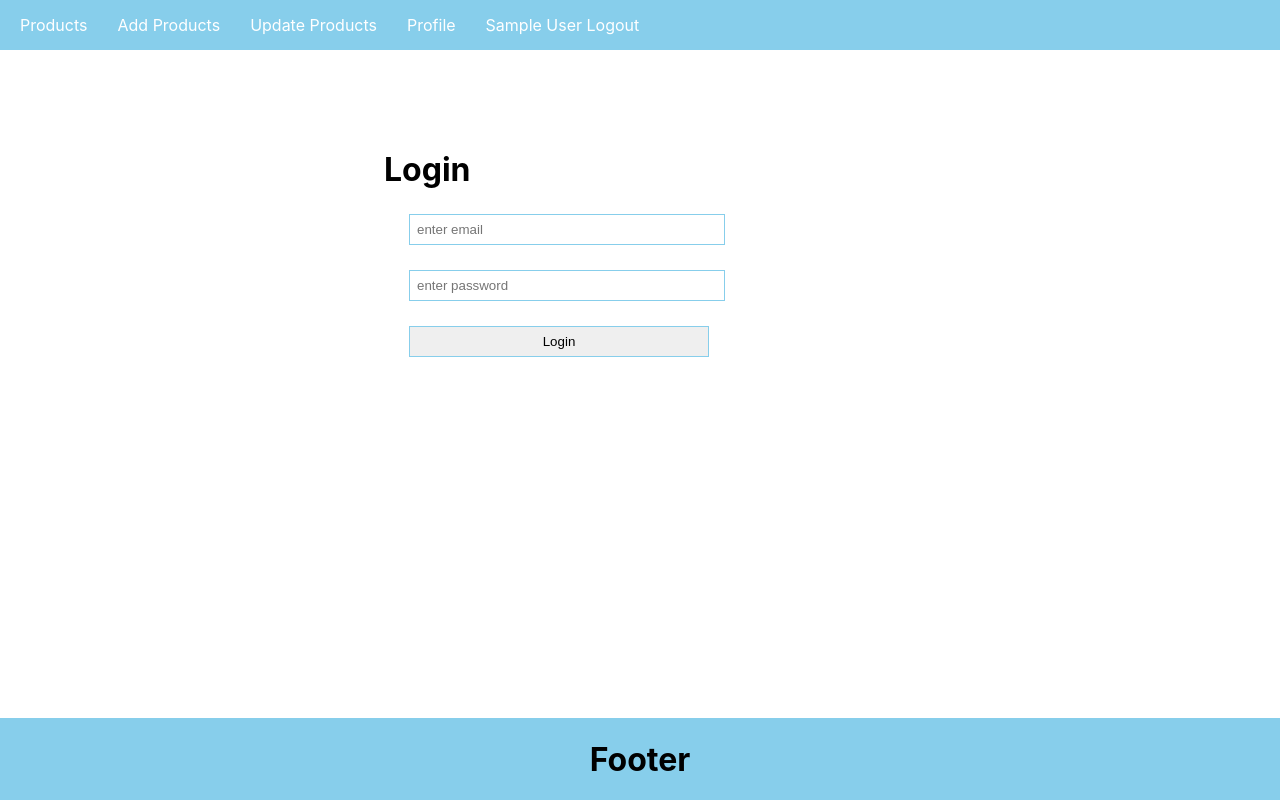
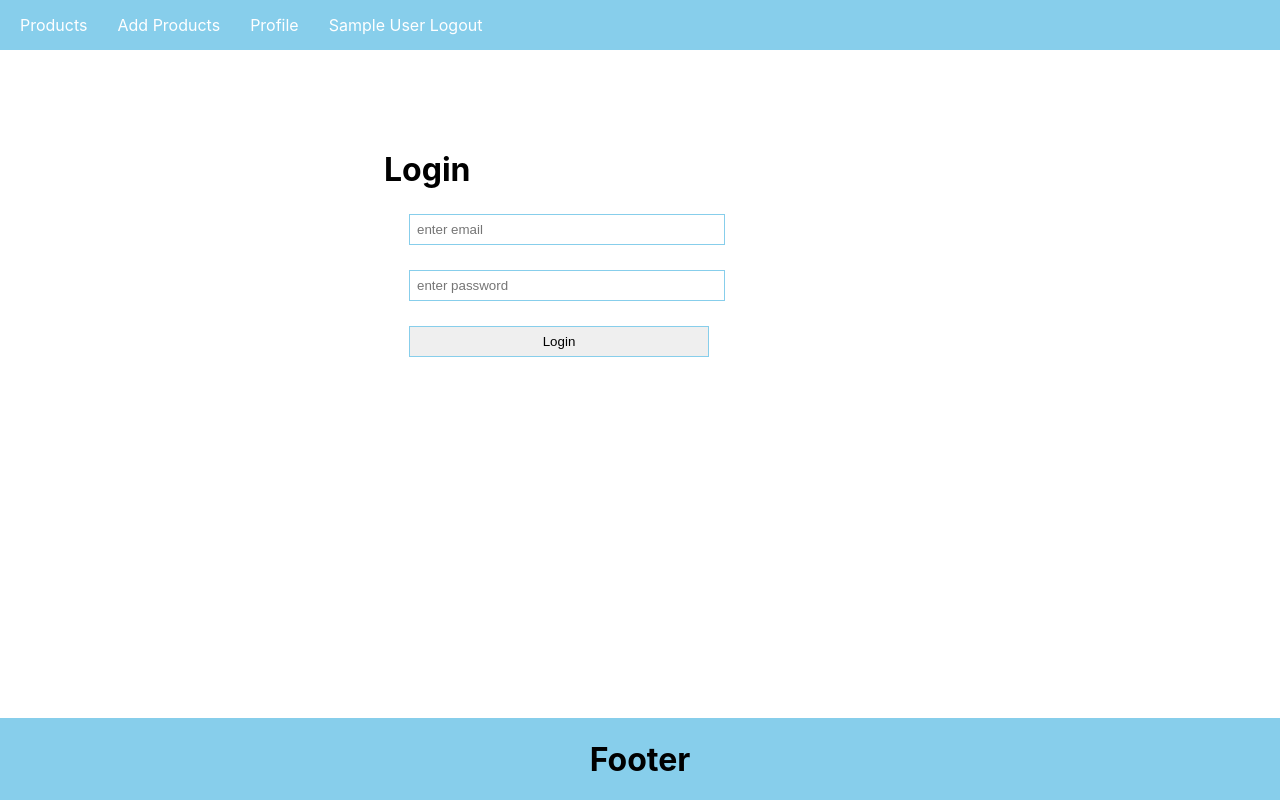
Before and after one commit to YashK21/E-Dashboard, a React (Create React App) app in the folder client/: page /login in a window 1280 px wide. Built offline with nearby package versions, Linux system fonts and the light colour scheme; sample sign-in values are in the browser's storage.

Commit message:
Updated Files

```diff
--- a/client/package.json
+++ b/client/package.json
@@ -2,6 +2,7 @@
   "name": "client",
   "version": "0.1.0",
   "private": true,
+  "proxy":"https://localhost:3000",
   "dependencies": {
     "@testing-library/jest-dom": "^5.16.2",
     "@testing-library/react": "^12.1.4",
--- a/client/src/App.js
+++ b/client/src/App.js
@@ -21,7 +21,8 @@
           <Route path="/profile" element={<h1>Profile</h1>} />
         </Route>
         <Route path="/signup" element={<Signup />} />
-        <Route path="/login" element={<Login />} />
+        {/* <Route path="/login" element={<Login />} /> */}
+        <Route path="/login" element={<Login/>}></Route>
       </Routes>
       <Footer />
     </div>
--- a/client/src/comp/Login.js
+++ b/client/src/comp/Login.js
@@ -12,7 +12,7 @@
   //   }
   // }, []);
   const handlelogin = async () => {
-    // console.warn(email, password);
+    console.warn(email, password);
     let result = await fetch("http://localhost:5000/login", {
       method: "POST",
       body: JSON.stringify({ email, password }),
--- a/client/src/comp/Nav.js
+++ b/client/src/comp/Nav.js
@@ -18,9 +18,9 @@
           <li>
             <Link to="/add">Add Products</Link>
           </li>
-          <li>
+          {/* <li>
             <Link to="/update">Update Products</Link>
-          </li>
+          </li> */}
           <li>
             <Link to="/profile">Profile</Link>
           </li>
```
